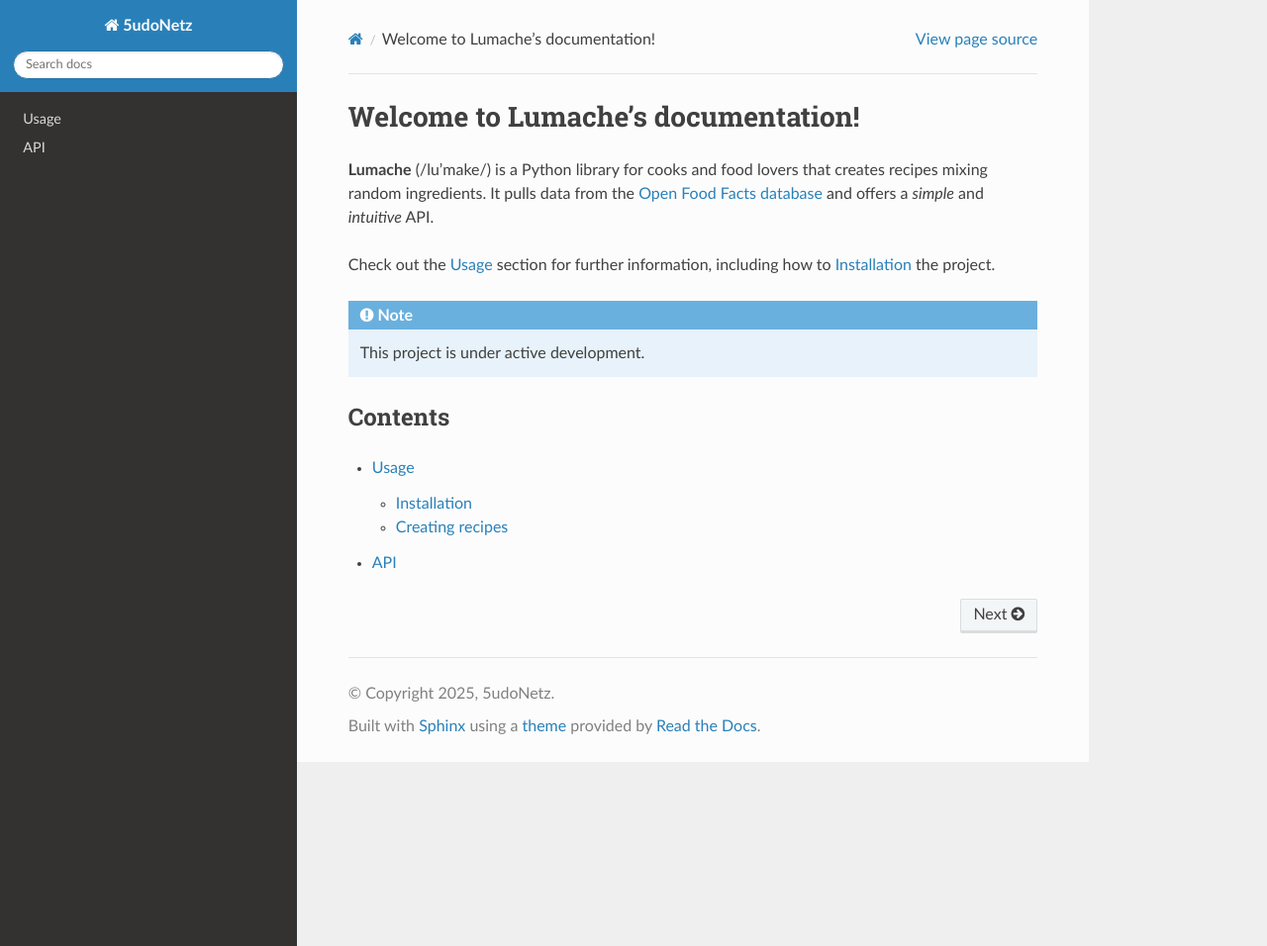
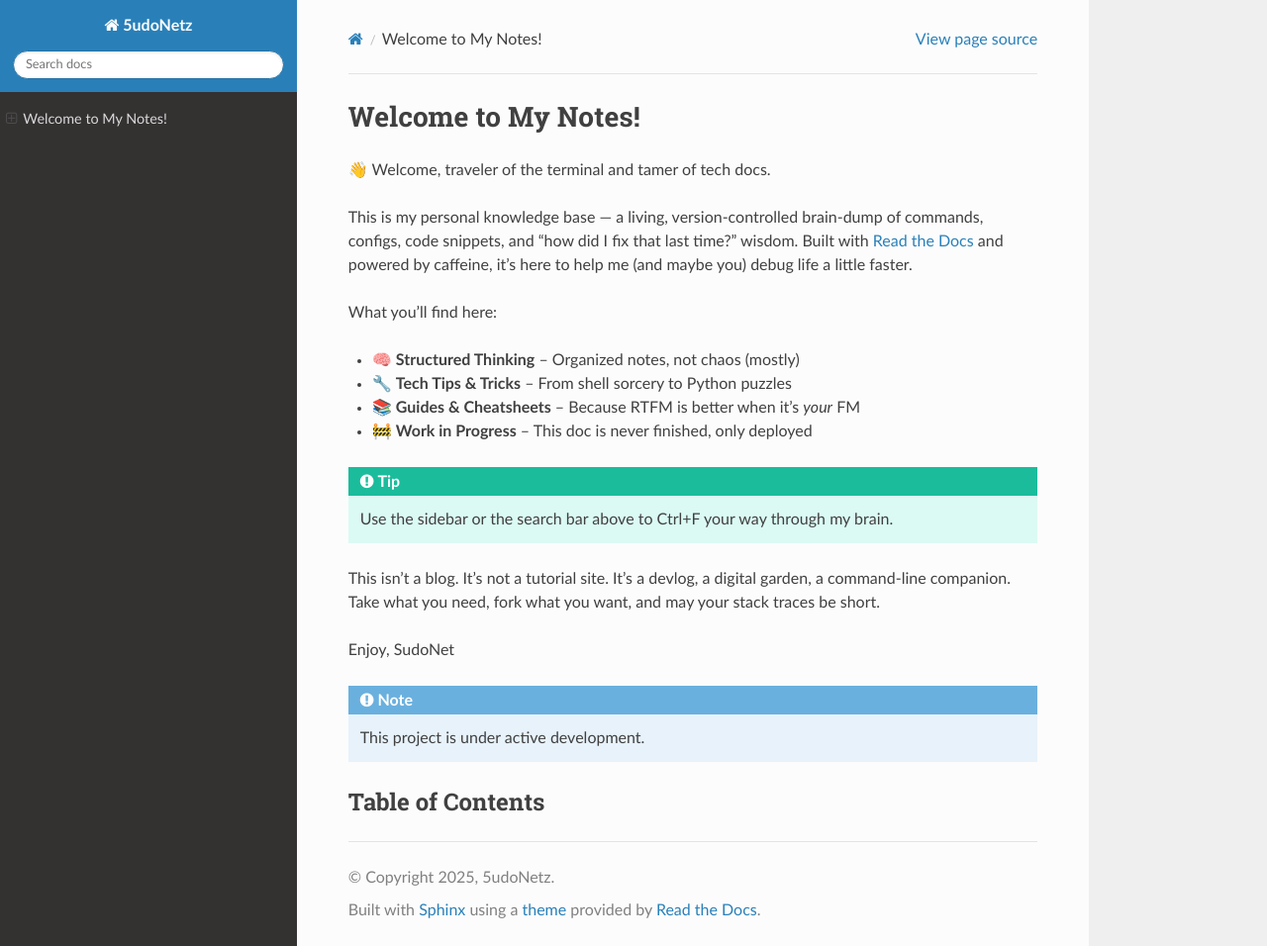
Before and after one commit to sudonetworks/docs, a Sphinx documentation site: the page built from docs/source/index.rst, in a window 1280 px wide and 956 px high. Shown: the whole window at 99% size. Built offline with Sphinx 7.4.7 and the Read the Docs theme 3.1.0, drawn with Linux system fonts in a browser that asks for light colours.

Commit message:
Edit to index.rst

```diff
--- a/docs/source/index.rst
+++ b/docs/source/index.rst
@@ -1,22 +1,30 @@
-Welcome to Lumache's documentation!
-===================================
+Welcome to My Notes!
+====================
 
-**Lumache** (/lu'make/) is a Python library for cooks and food lovers
-that creates recipes mixing random ingredients.
-It pulls data from the `Open Food Facts database <https://world.openfoodfacts.org/>`_
-and offers a *simple* and *intuitive* API.
+👋 Welcome, traveler of the terminal and tamer of tech docs.
 
-Check out the :doc:`usage` section for further information, including
-how to :ref:`installation` the project.
+This is my personal knowledge base — a living, version-controlled brain-dump of commands, configs, code snippets, and “how did I fix that last time?” wisdom. Built with `Read the Docs <https://readthedocs.org/>`_ and powered by caffeine, it’s here to help me (and maybe you) debug life a little faster.
+
+What you'll find here:
+
+- 🧠 **Structured Thinking** – Organized notes, not chaos (mostly)
+- 🔧 **Tech Tips & Tricks** – From shell sorcery to Python puzzles
+- 📚 **Guides & Cheatsheets** – Because RTFM is better when it's *your* FM
+- 🚧 **Work in Progress** – This doc is never finished, only deployed
+
+.. tip::
+
+   Use the sidebar or the search bar above to Ctrl+F your way through my brain.
+
+This isn't a blog. It's not a tutorial site. It's a devlog, a digital garden, a command-line companion. Take what you need, fork what you want, and may your stack traces be short.
+
+Enjoy,
+SudoNet
 
 .. note::
 
    This project is under active development.
 
-Contents
---------
 
-.. toctree::
-
-   usage
-   api
+Table of Contents
+-----------------
```
